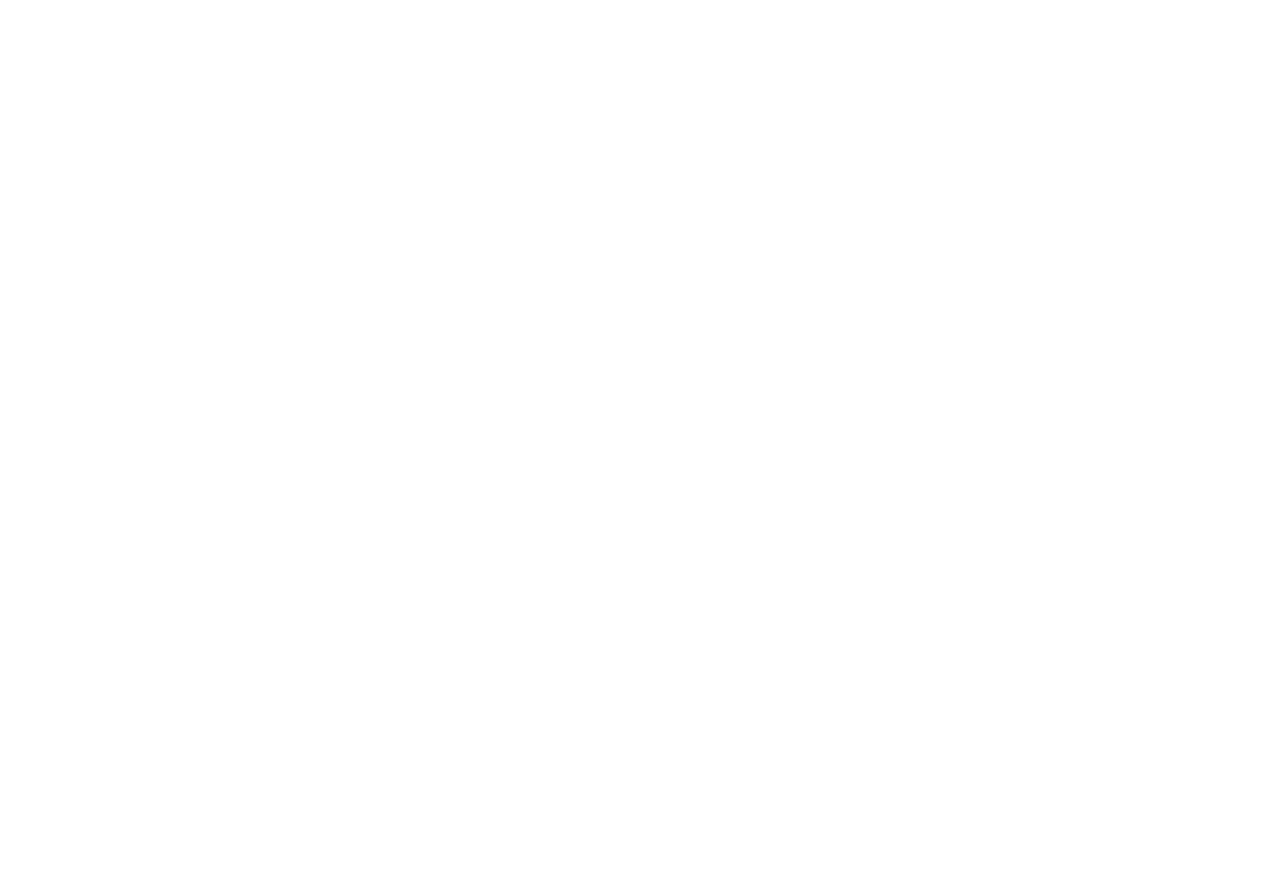
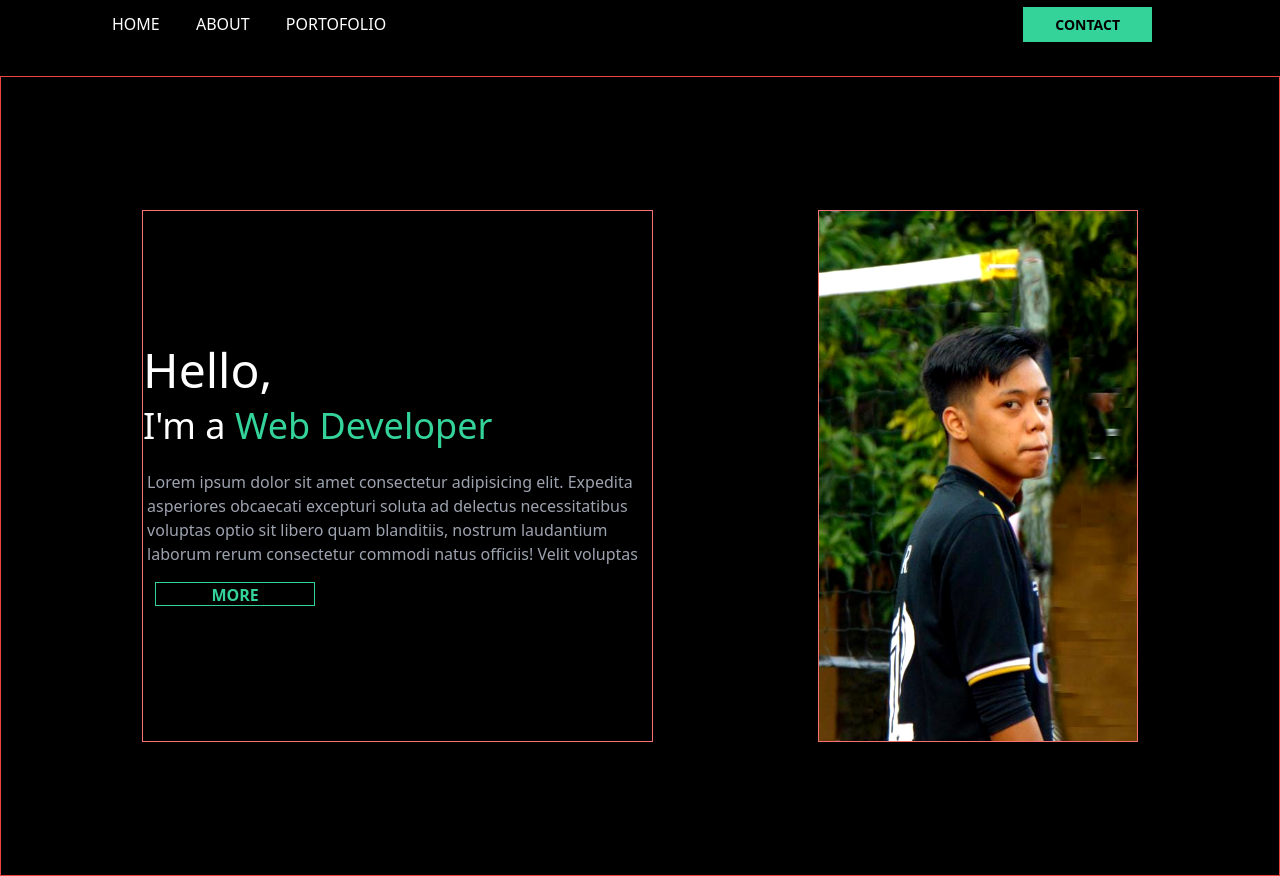
Before and after one commit to XnoahR/sub-zero, a plain HTML site: page index.html in a window 1280 px wide. Before the commit the page ends 800 px from the top, so only its background shows below. Drawn offline with nearby package versions, Linux system fonts and the light colour scheme.

Commit message:
Hero Section Done

```diff
--- a/index.html
+++ b/index.html
@@ -1,11 +1,38 @@
-<!DOCTYPE html>
-<html lang="en">
+<!doctype html>
+<html>
 <head>
-    <meta charset="UTF-8">
-    <meta name="viewport" content="width=device-width, initial-scale=1.0">
-    <title>Document</title>
+  <meta charset="UTF-8">
+  <meta name="viewport" content="width=device-width, initial-scale=1.0">
+  <script src="https://cdn.tailwindcss.com"></script>
 </head>
-<body>
-
+<body class="bg-black text-white">
+  <nav class="sticky top-3  w-full h-16 mt-3 flex justify-between ">
+      <div>
+          <ul class="ms-24 uppercase">
+              <li class="inline-block px-4">
+                  <a href="#" class="text-white hover:text-gray-400">Home</a>
+                </li>
+                <li class="inline-block px-4">
+                    <a href="#" class="text-white hover:text-gray-400">About</a>
+                </li>
+                <li class="inline-block px-4">
+                    <a href="#" class="text-white hover:text-gray-400">Portofolio</a>
+            </ul>
+        </div>
+        <div class="me-32">
+            <a href="#" class="bg-emerald-400 px-8 py-2 text-black font-semibold uppercase text-sm">Contact</a>
+        </div>
+  </nav>
+  <main class="w-full h-screen border border-red-500 flex justify-evenly items-center space-x-6">
+      <div class="border border-red-400 w-2/5 h-4/6 flex flex-col justify-center">
+          <h1 class="text-5xl font-thin mb-3">Hello,</h1>
+          <h1 class="text-4xl font-thin">I'm a <span class="text-emerald-400">Web Developer</span></h1>
+            <p class="text-gray-400 mt-6 ps-1 mx-auto w-full h-24 overflow-auto">Lorem ipsum dolor sit amet consectetur adipisicing elit. Expedita asperiores obcaecati excepturi soluta ad delectus necessitatibus voluptas optio sit libero quam blanditiis, nostrum laudantium laborum rerum consectetur commodi natus officiis! Velit voluptas odio nihil ratione possimus asperiores iusto corporis, dolore error obcaecati ut eius reiciendis sit vitae illum repudiandae suscipit!</p>
+            <a href="#" class="mt-4  ms-3 bg-black border border-emerald-400 w-40 h-6 text-center uppercase font-semibold text-emerald-400">More</a>
+         </div>
+        <div class="border border-red-400 w-1/4 h-4/6">
+            <img src="./myimg.jpg" alt="" class="object-cover object-bottom h-full mx-auto contrast-125">
+        </div>
+  </main>
 </body>
 </html>
```
Also changed, not shown: myimg.jpg (added), tailwind.config.js (added).
